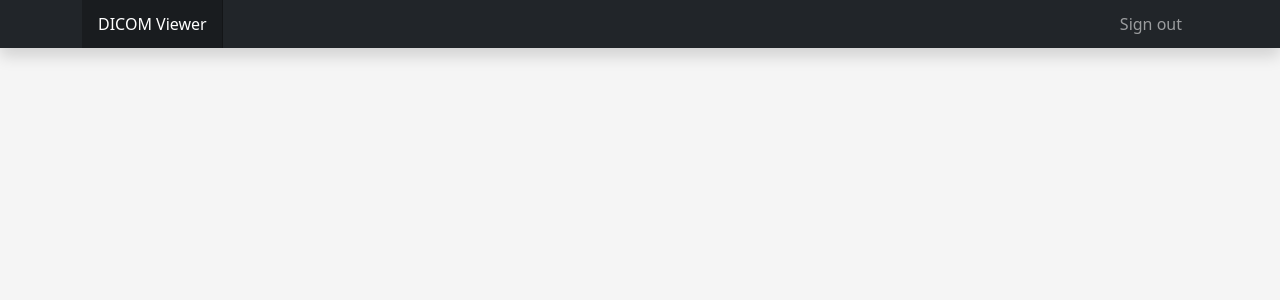
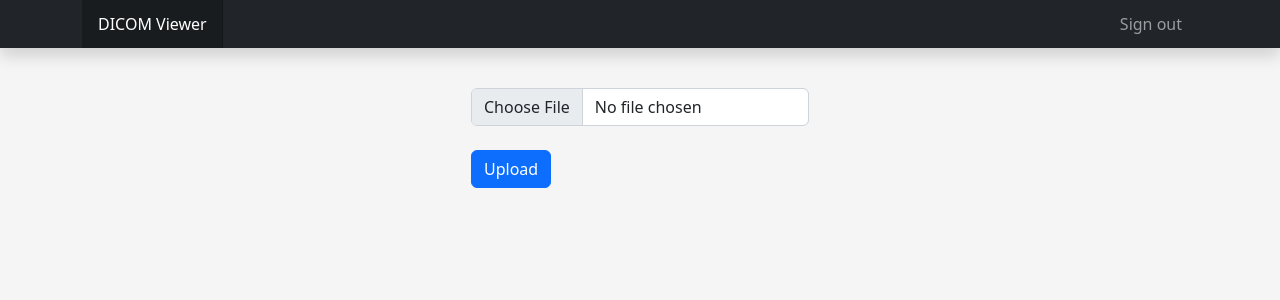
Before and after one commit to srga-dicom-viewer-project/dicom-viewer-project, a React (Create React App) app: page /viewer in a window 1280 px wide. Shown: the top 300 px of the page. Built offline with nearby package versions, Linux system fonts and the light colour scheme.

Commit message:
Created uploader for viewer

```diff
--- a/src/viewer/Viewer.js
+++ b/src/viewer/Viewer.js
@@ -1,6 +1,7 @@
 import React, { Component } from 'react'
 import { Nav, Navbar, Container } from "react-bootstrap"
 import { setLoggedIn } from '../App'
+import FileUpload from './upload/FileUpload'
 import "./Viewer.css"
 
 class Viewer extends Component {
@@ -23,6 +24,7 @@ class Viewer extends Component {
                 </header>
 
                 <main>
+                    <FileUpload />
                 </main>
             </>
         )
--- /dev/null
+++ b/src/viewer/upload/FileUpload.js
@@ -0,0 +1,93 @@
+import React, { useState } from 'react';
+import { Alert, Button, Form, ProgressBar } from "react-bootstrap"
+import axios from 'axios';
+
+function UploadAlert(message) {
+  var msg = message.message
+  if (msg === "File Uploaded") {
+    return (
+      <Alert variant="success">
+        {msg}
+      </Alert>
+    );
+  } else {
+    return (
+      <Alert variant="danger">
+        {msg}
+      </Alert>
+    );
+  }
+}
+
+const FileUpload = () => {
+  const [file, setFile] = useState('');                        // The file that is selected to be uploaded
+  const [uploadedFile, setUploadedFile] = useState({});        // The file that has been uploaded
+  const [message, setMessage] = useState("");                  // The message to return to the user
+  const [uploadPercentage, setUploadPercentage] = useState(0); // The percentage of the upload
+  const [uploading, setUploading] = useState(false)            // Whether a file is uploading
+
+  const onChange = event => {
+    setFile(event.target.files[0]);
+  };
+
+  const onSubmit = async event => {
+    event.preventDefault();
+
+    setUploading(true)
+
+    const formData = new FormData();
+    formData.append('file', file);
+
+
+    try {
+      // This might not work all the time
+      const res = await axios.post('http://localhost:5000/upload', formData, {
+        headers: {
+          'Content-Type': 'multipart/form-data'
+        },
+        onUploadProgress: progressEvent => {
+          setUploadPercentage(parseInt(Math.round((progressEvent.loaded * 100) / progressEvent.total)));
+        }
+      });
+
+      setTimeout(() => setUploadPercentage(0), 10000);
+
+      const { fileName, filePath } = res.data;
+
+      // Puts the keys "fileName" and "filePath" into uploadedFile
+      setUploadedFile({ fileName, filePath });
+
+      setMessage('File Uploaded');
+    } catch (error) {
+      if (error.response.status === 500) {
+        setMessage('There was a problem with the server');
+      } else {
+        setMessage(error.response.data.msg);
+      }
+      setUploadPercentage(0)
+    }
+    setUploading(false)
+  };
+
+  return (
+    <>
+      {message ? <UploadAlert message={message} /> : null}
+
+      {/* This basically checks if the keys of uploadedFile is empty */}
+      {/* If it is empty, that means that the file has not been uploaded yet */}
+      {!Object.keys(uploadedFile).length ? (
+        <Form onSubmit={onSubmit}>
+          <Form.Control type="file" className='custom-file mb-4 ' id='customFile' onChange={onChange} required />
+          {uploading ?
+            <ProgressBar now={uploadPercentage} label={`${uploadPercentage}%`} /> :
+            <Button className="btn-block" variant="primary" type="submit">Upload</Button>
+          }
+        </Form>
+      ) : (
+        <h3 className='text-center'>{uploadedFile.fileName}</h3>
+      )}
+    </>
+  );
+};
+
+export default FileUpload;
```
Also changed, not shown: package.json (+7 -1 lines), server.js (added, +30 -0 lines), 1 other file (tests, documents, lock files or other folders).
